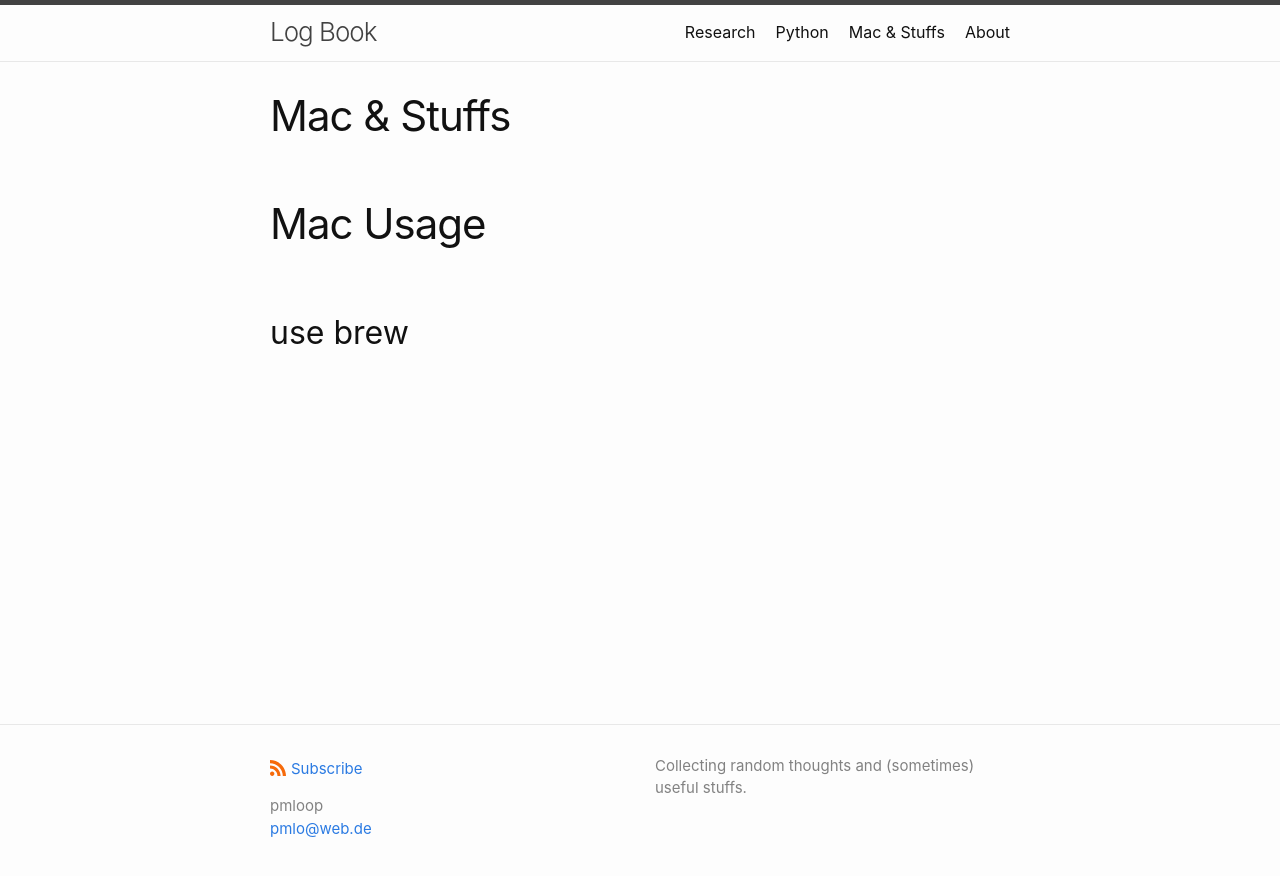
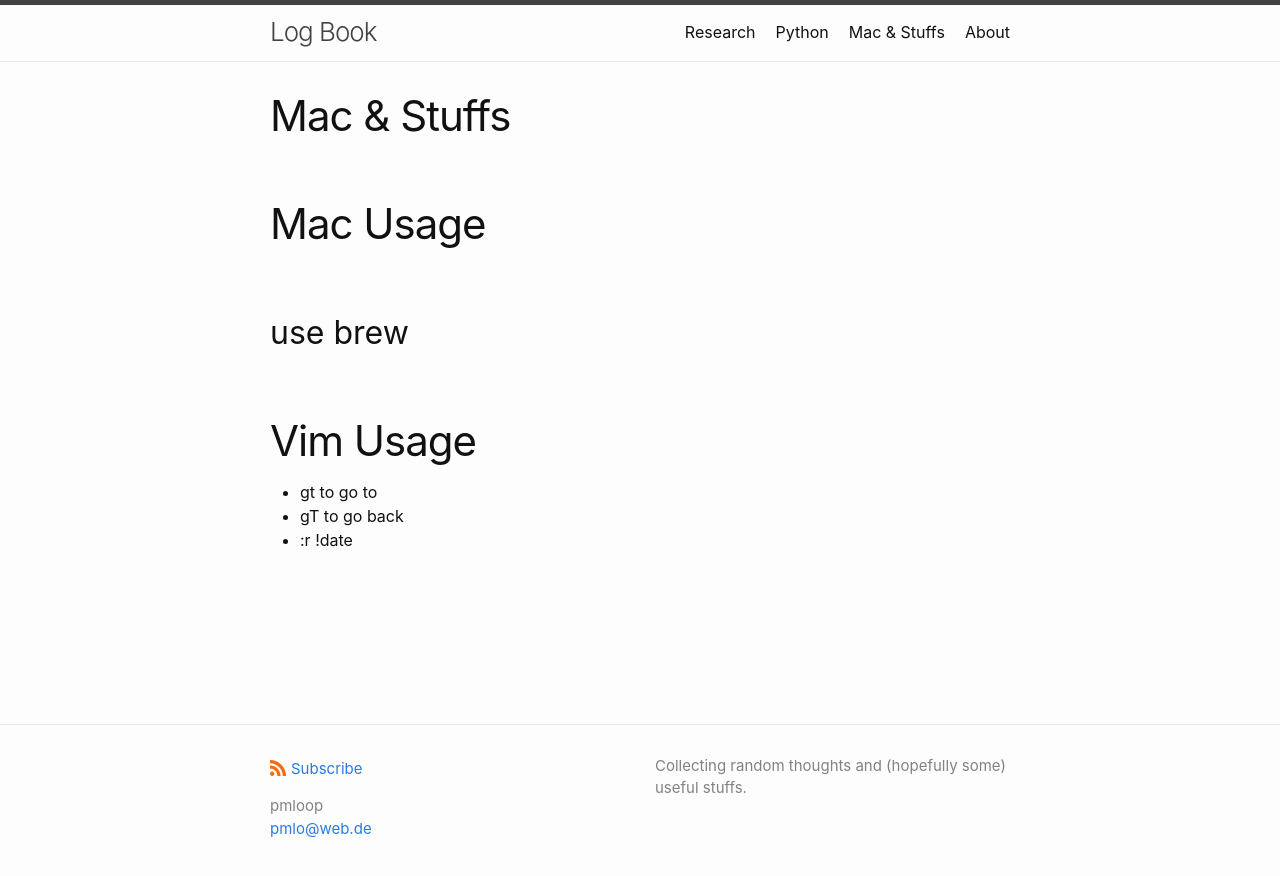
Before and after one commit to pmloop/mysite, a Jekyll site: the page built from mac.md, in a window 1280 px wide. Shown: the top 876 px of the page. Built offline with Jekyll 4.4.1, drawn with Linux system fonts in a browser that asks for light colours.

```diff
--- a/_config.yml
+++ b/_config.yml
@@ -3,7 +3,7 @@ author:
   name: pmloop
   email: pmlo@web.de
 description: > # this means to ignore newlines until "show_excerpts:"
-  Collecting random thoughts and (sometimes) useful stuffs.
+  Collecting random thoughts and (hopefully some) useful stuffs.
 
 show_excerpts: false # set to true to show excerpts on the homepage
 
--- a/mac.md
+++ b/mac.md
@@ -8,3 +8,10 @@ permalink: /mac/
 
 
 ## use brew
+
+
+# Vim Usage
+
+* gt to go to
+* gT to go back
+* :r !date
```
Also changed, not shown: about.md (+3 -0 lines), index.md (+1 -1 lines), python.md (+1 -5 lines), terra.md (added, +7 -0 lines).
